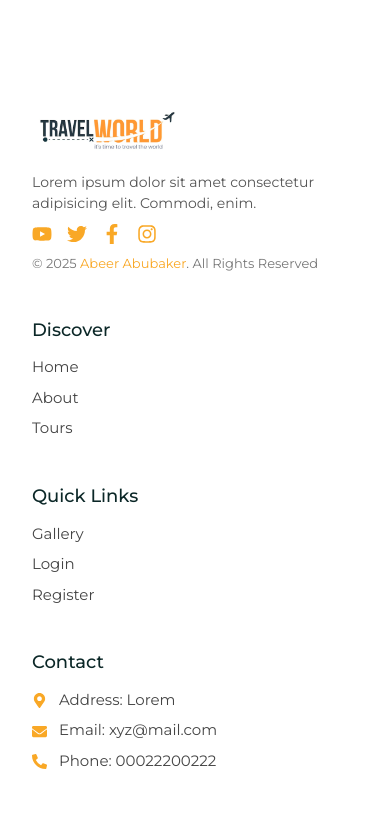
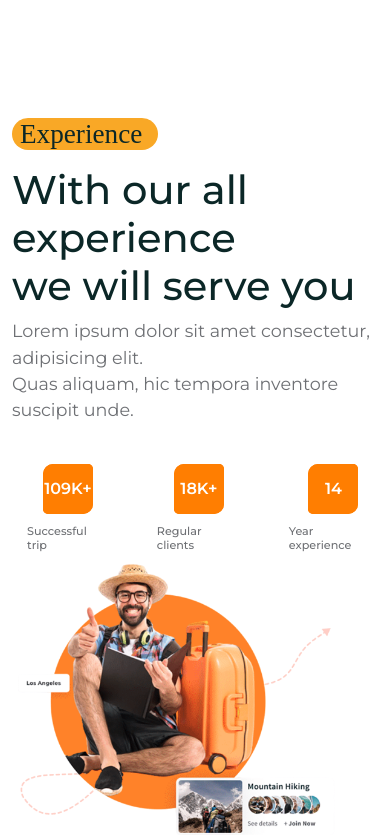
Before and after one commit to Abubaker-Abeer/TravelWorld, a React (Vite) app: page /home in a window 390 px wide. Shown: the part 6231-7066 px from the top of the page. Built offline with nearby package versions, Linux system fonts and the light colour scheme; no server answers; a web font is replaced by a local one.

Commit message:
Completed Experience section with animated stats using CountUp

```diff
--- a/package.json
+++ b/package.json
@@ -14,6 +14,7 @@
     "bootstrap": "^5.3.7",
     "firebase": "^11.9.1",
     "react": "^19.1.0",
+    "react-countup": "^6.5.3",
     "react-dom": "^19.1.0",
     "react-firebase-hooks": "^5.1.1",
     "react-icons": "^5.5.0",
--- /dev/null
+++ b/src/components/Experience/Experience.css
@@ -0,0 +1,61 @@
+.experience__content h2{
+   font-size: 2.5rem;
+   margin-top: 1rem;
+   font-weight: 500;
+}
+
+.experience__content p{
+    font-size: 1.1rem;
+    color: var(--text-color);
+    margin-bottom: 1rem;
+}
+
+.counter__wrapper{
+    margin-top: 2.5rem;
+
+}
+.counter__box span{
+    width: 70px;
+    height: 70px;
+    margin: auto;
+    display: flex;
+    align-items: center;
+    justify-content: center;
+    background:var(--primary-color) ;
+    color: #fff;
+    font-weight: 600;
+    font-size: 1.3rem;
+    border-radius: 10px 5px 10px 5px;
+}
+.counter__box h6{
+  font-size: 1.1rem;
+  margin-top: 0.7rem;
+  color: var(--text-color);
+}
+
+.experience__img img{
+    width: 90%;
+}
+
+@media (max-width:400px) {
+    .counter__box span{
+        width: 50px;
+        height: 50px;
+        margin: auto;
+        display: flex;
+        align-items: center;
+        justify-content: center;
+        background:var(--primary-color) ;
+        color: #fff;
+        font-weight: 600;
+        font-size: 1rem;
+        border-radius: 10px 5px 10px 5px;
+    }
+    .counter__box h6{
+      font-size: 0.7rem;
+      margin-top: 0.7rem;
+    }
+    .counter__wrapper{
+        margin-left: 15px;
+    }
+}
--- /dev/null
+++ b/src/components/Experience/Experience.jsx
@@ -0,0 +1,63 @@
+import React, { useEffect } from "react";
+import { Col, Container, Row } from "reactstrap";
+import Subtitle from "../../shared/Subtitle";
+import CountUp from "react-countup";
+import "./Experience.css";
+import experienceImg from "../../assets/images/experience.png";
+import "aos/dist/aos.css";
+import AOS from "aos";
+
+export default function Experience() {
+  useEffect(() => {
+    AOS.init({
+      duration: 800,
+      once: true,
+    });
+  }, []);
+  return (
+    <section>
+      <Container>
+        <Row>
+          <Col md={6}>
+            <div className="experience__content">
+              <Subtitle Subtitle="Experience  " />
+              <h2>
+                With our all experience <br /> we will serve you
+              </h2>
+              <p>
+                Lorem ipsum dolor sit amet consectetur, adipisicing elit.
+                <br />
+                Quas aliquam, hic tempora inventore suscipit unde.
+              </p>
+            </div>
+            <div className="counter__wrapper d-flex align-items-center gap-5">
+              <div className="counter__box">
+                <span>
+                  <CountUp start={0} end={120} duration={20} suffix="K+" />{" "}
+                 </span>
+                <h6>Successful trip</h6>
+              </div>
+              <div className="counter__box">
+                <span>
+                  <CountUp start={0} end={20} duration={20} suffix="K+" />
+                </span>
+                <h6>Regular clients</h6>
+              </div>
+              <div className="counter__box">
+                <span>
+                  <CountUp start={0} end={15} duration={20} />
+                </span>
+                <h6>Year experience</h6>
+              </div>
+            </div>
+          </Col>
+          <Col lg="6">
+            <div className="experience__img">
+              <img src={experienceImg} alt="" />
+            </div>
+          </Col>
+        </Row>
+      </Container>
+    </section>
+  );
+}
--- a/src/pages/Home.jsx
+++ b/src/pages/Home.jsx
@@ -10,6 +10,7 @@ import worldImg from "../assets/images/world.png";
 import "../styles/home.css";
 import SearchBar from "../components/SearchBar/SearchBar";
 import Service from "../components/Services/Service";
+import Experience from "../components/Experience/Experience";
 import Explore from "../components/Explore/Explore";
 
 export default function Home() {
@@ -87,6 +88,9 @@ export default function Home() {
     <section>
       <Explore />
     </section>
+     <section>
+      <Experience />
+    </section>
       </>
   );
 }
```
Also changed, not shown: src/assets/images/experience.png (added), 1 other file (tests, documents, lock files or other folders).
